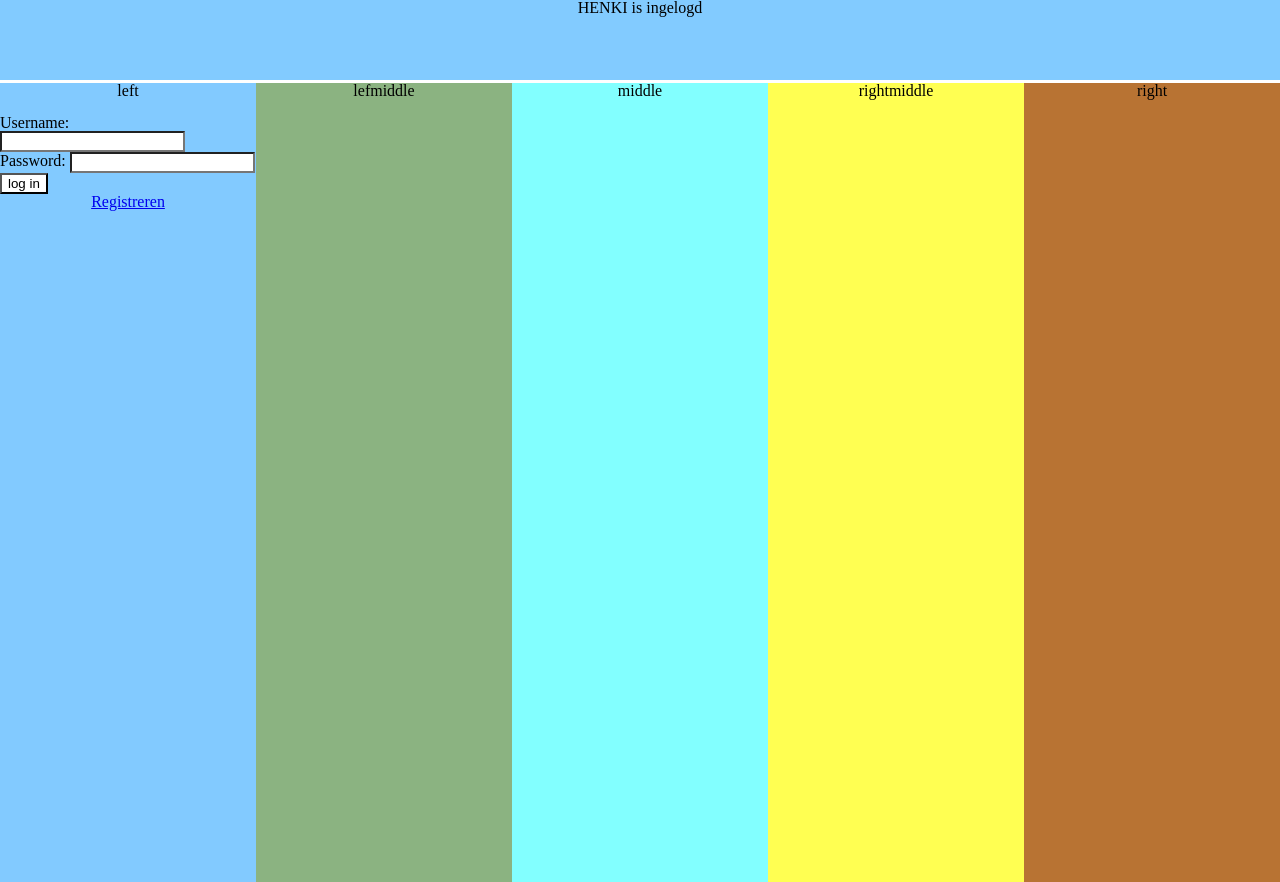
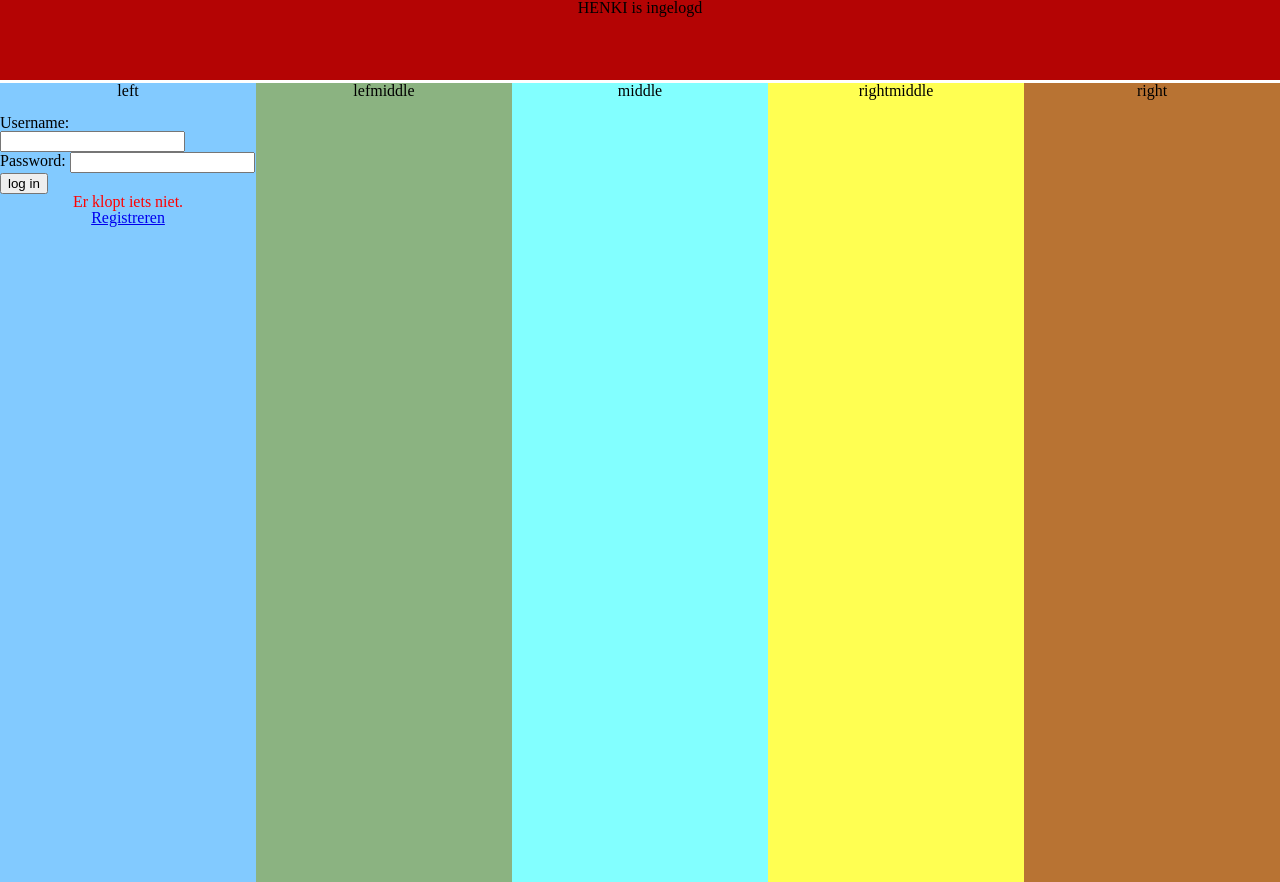
Before and after one commit to OpenRMO/learn2earn, a PHP site: page /layout/index.php in a window 1280 px wide. Shown: the top 882 px of the page. Run offline with PHP 8.4, Linux system fonts and the light colour scheme.

Commit message:
woud's bestanden geüpdate

```diff
--- a/layout/index.php
+++ b/layout/index.php
@@ -25,7 +25,14 @@
 			<input type="submit" value="log in" />
 		</form>
 
+		<div id="inlog_error">
+
+			<p> Er klopt iets niet. </p>
+
+		</div>
+
 		<p> <a href="pages/register.php">Registreren</a></p>
+
 
 	</div>
 
--- a/layout/styles/stylesheet.css
+++ b/layout/styles/stylesheet.css
@@ -12,7 +12,11 @@
 	height: 80px;
 	width: 100%;
 	min-height: 20px;
-	background-color: #82CBFF;
+	background-color: #B40404;
+}
+
+p {
+	text-align: center;
 }
 
 .kolom{
@@ -48,8 +52,9 @@
         background-color: #B87333;
 }
 
-p {
-	text-align: center;
+div#inlog_error{
+	color: red;
+	text-align: left;
 }
 
 footer {
@@ -58,7 +63,3 @@
 	min-height: 20px;
 	background-color: #12FFFF;
 }
-
-input{
-	background-color: #FFFFFF;
-}
```
